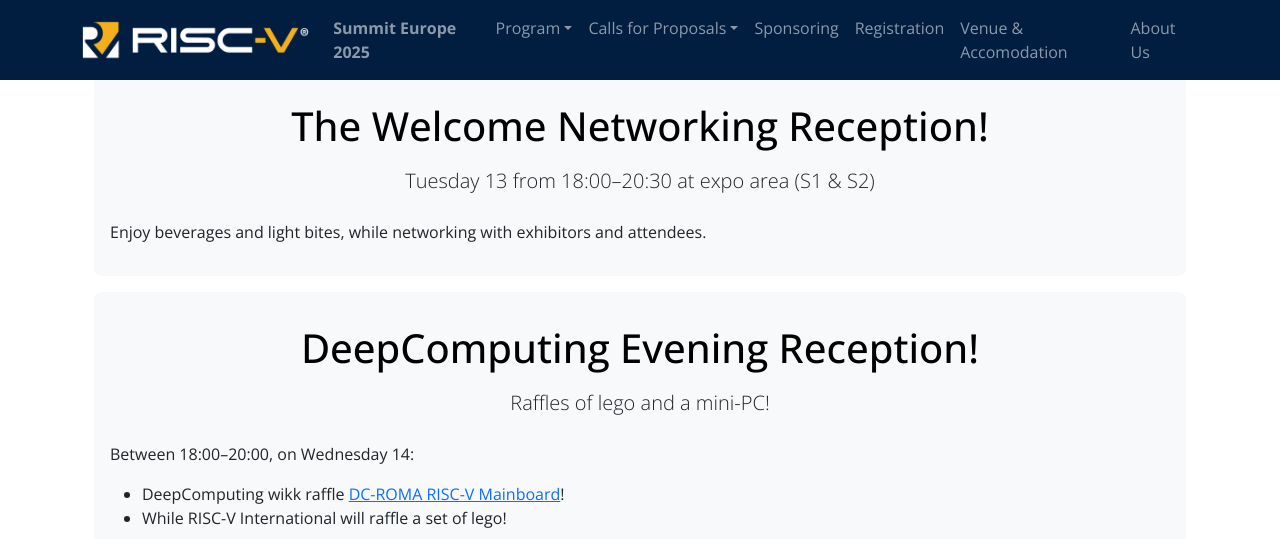
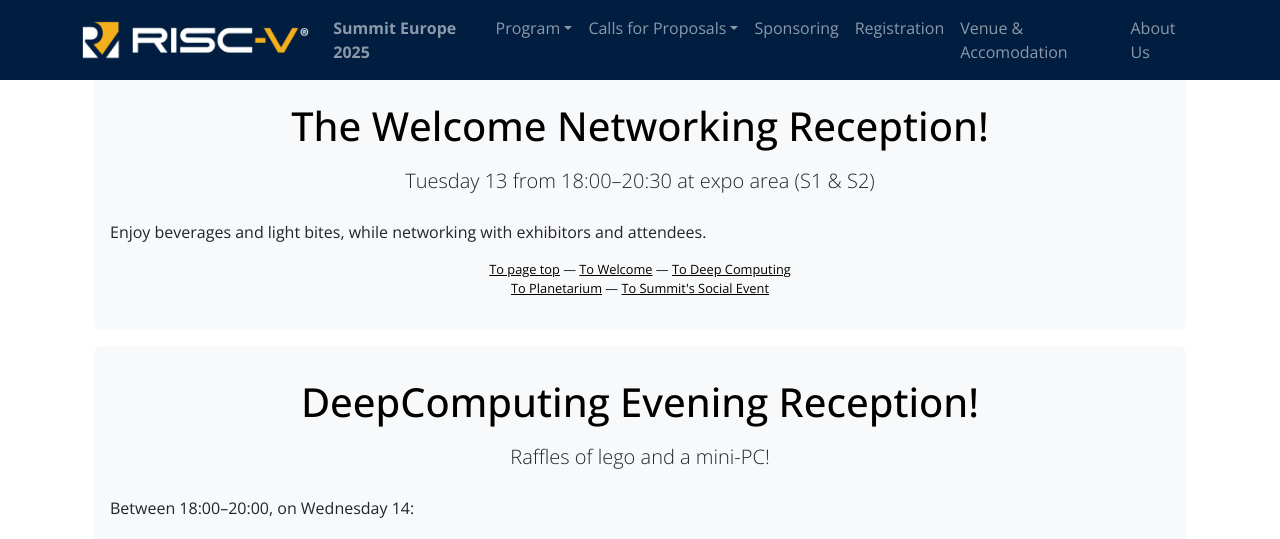
Before and after one commit to riscv-europe/summit-website-development, a Jekyll site: the page built from summit/2025/social-events.md, in a window 1280 px wide and 1400 px high, scrolled down 1162 px. Shown: the top 539 px of the window. Built offline with Jekyll 4.4.1, drawn with Linux system fonts in a browser that asks for light colours; some of the changed text lies outside the part shown.

Commit message:
Add: back navigation links.

```diff
--- a/summit/2025/social-events.md
+++ b/summit/2025/social-events.md
@@ -34,6 +34,8 @@
 Enjoy beverages and light bites, while networking with exhibitors and
 attendees.
 
+<p align="center" style="font-size: 0.8em"><a href="social-events.html" class="backnavigation">To page top</a> &mdash; <a href="#Cocktail" class="backnavigation">To Welcome</a> &mdash; <a href="#DeepComputing" class="backnavigation">To Deep Computing</a> <br> <a href="#Planetarium" class="backnavigation">To Planetarium</a> &mdash; <a href="#Social" class="backnavigation">To Summit's Social Event</a></p>
+
 {% include jumboboxend.html %}
 
 
@@ -60,6 +62,8 @@
 	<img src="media/social-events/DeepComputing-lego.png" style="width:90%">
  </div>
 </div>
+<p>&nbsp;</p>
+<p align="center" style="font-size: 0.8em"><a href="social-events.html" class="backnavigation">To page top</a> &mdash; <a href="#Cocktail" class="backnavigation">To Welcome</a> &mdash; <a href="#DeepComputing" class="backnavigation">To Deep Computing</a> <br> <a href="#Planetarium" class="backnavigation">To Planetarium</a> &mdash; <a href="#Social" class="backnavigation">To Summit's Social Event</a></p>
 
 {% include jumboboxend.html %}
 
@@ -94,4 +98,6 @@
 night of networking, cocktails, and a buffet dinner, set at the
 **Forum**, against the backdrop of open museum exhibits'
 
+<p align="center" style="font-size: 0.8em"><a href="social-events.html" class="backnavigation">To page top</a> &mdash; <a href="#Cocktail" class="backnavigation">To Welcome</a> &mdash; <a href="#DeepComputing" class="backnavigation">To Deep Computing</a> <br> <a href="#Planetarium" class="backnavigation">To Planetarium</a> &mdash; <a href="#Social" class="backnavigation">To Summit's Social Event</a></p>
+
 {% include jumboboxend.html %}
```
